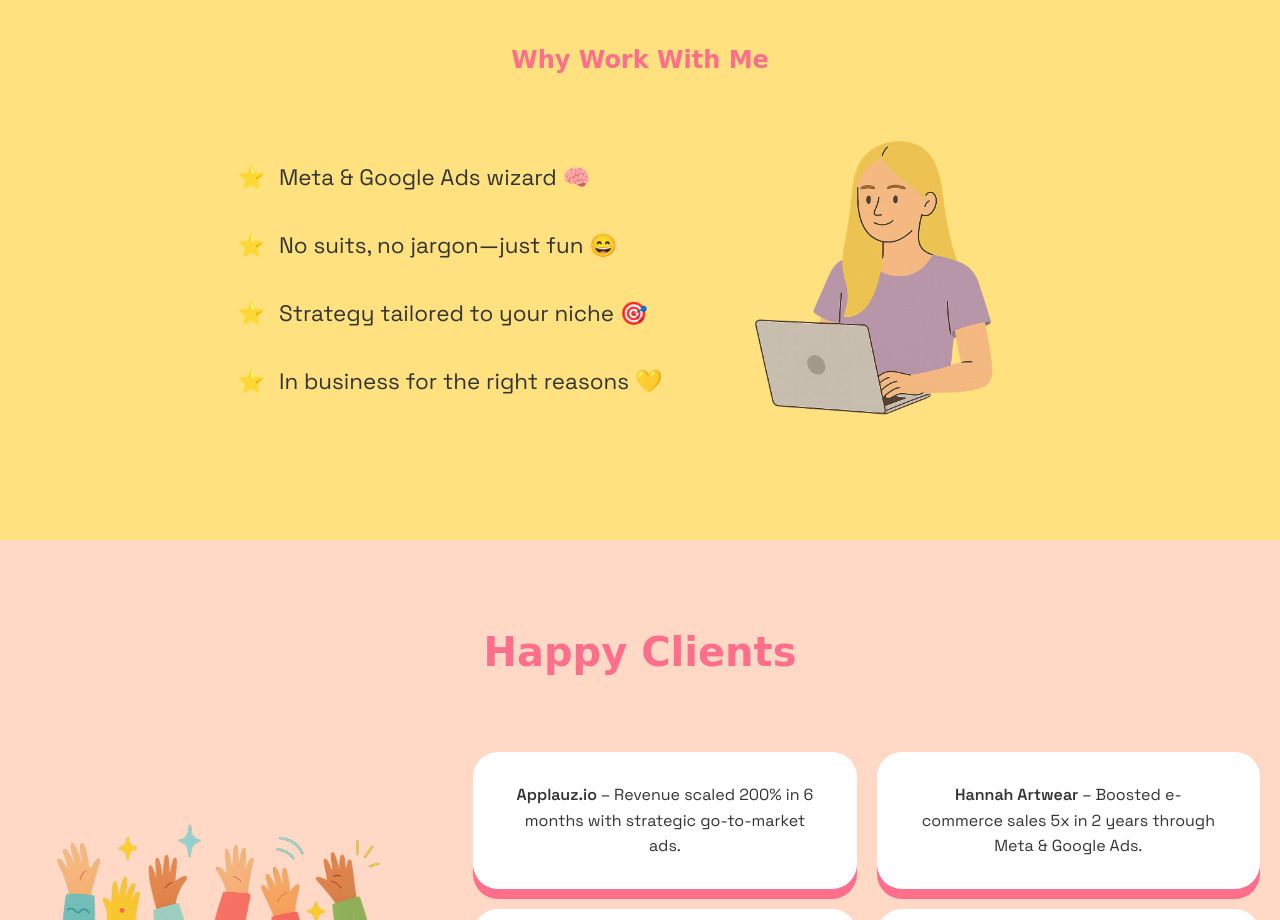
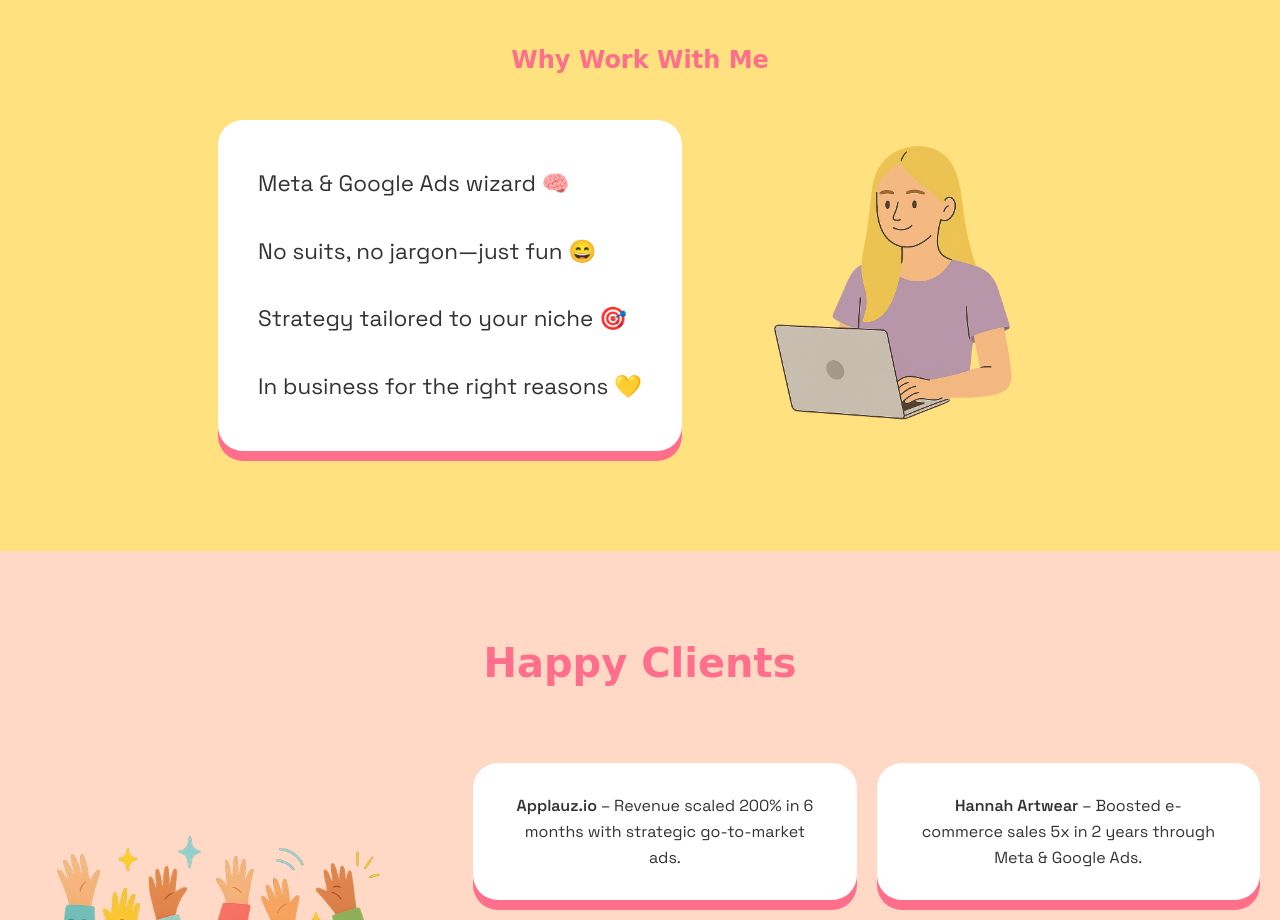
Before and after one commit to turoblanche/ciaocreativetest, a plain HTML site: page index.html in a window 1280 px wide. Shown: the part 1880-2800 px from the top of the page. Drawn offline with Linux system fonts and the light colour scheme; a web font is replaced by a local one.

Commit message:
Update index.html

```diff
--- a/index.html
+++ b/index.html
@@ -163,21 +163,25 @@
   height: auto;
 }
 
+.why-card {
+  background: white;
+  border-radius: 25px;
+  box-shadow: 0 10px var(--pink);
+  padding: 30px 40px;
+  max-width: 500px;
+  text-align: left;
+}
+
 .why-list {
-      text-align: left;
+  list-style: none;
   font-size: 1.4rem;
-      max-width: 500px;
+  padding-left: 0;
 }
 
 .why-list li {
-      list-style: none;
   padding: 16px 0;
 }
 
-    .why-list li::before {
-      content: '⭐ ';
-      margin-right: 8px;
-    }
 
     .what-grid-wrapper {
       display: flex;
@@ -351,15 +355,18 @@
   <section id="why">
   <h2>Why Work With Me</h2>
   <div class="why-wrapper">
+    <div class="why-card">
       <ul class="why-list">
         <li>Meta & Google Ads wizard 🧠</li>
         <li>No suits, no jargon—just fun 😄</li>
         <li>Strategy tailored to your niche 🎯</li>
         <li>In business for the right reasons 💛</li>
       </ul>
+    </div>
     <img src="your-uploaded-image.png" alt="cartoon of founder working on laptop" />
   </div>
 </section>
+
 
   <section id="clients" style="background-color: #ffd9c5; padding: 80px 20px;">
   <h2 style="text-align: center; font-family: 'Shrikhand', cursive; color: var(--pink); font-size: 2.5rem; margin-bottom: 40px;">Happy Clients</h2>
```
Lines whose indentation alone changed are shown as unchanged.
